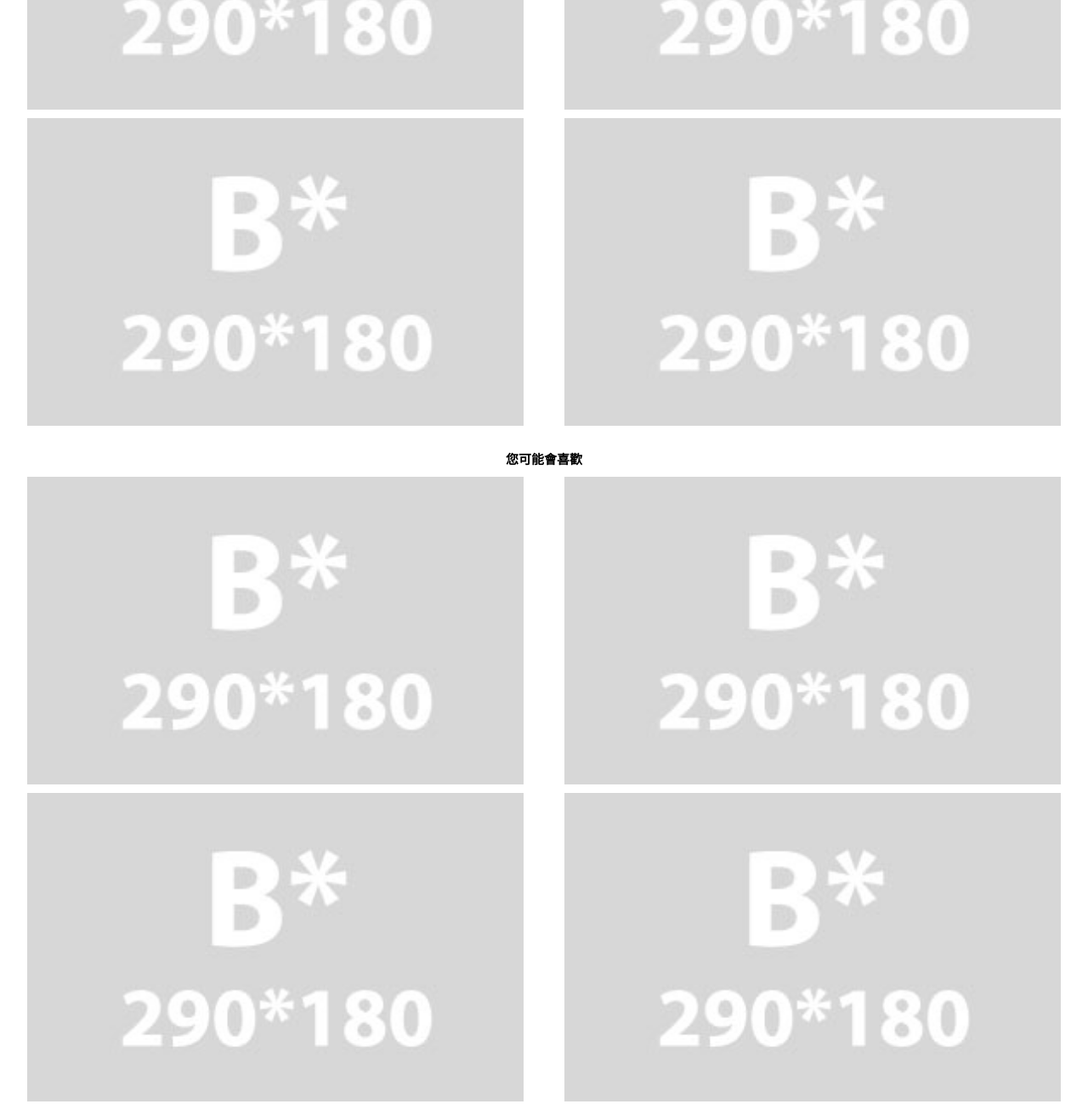
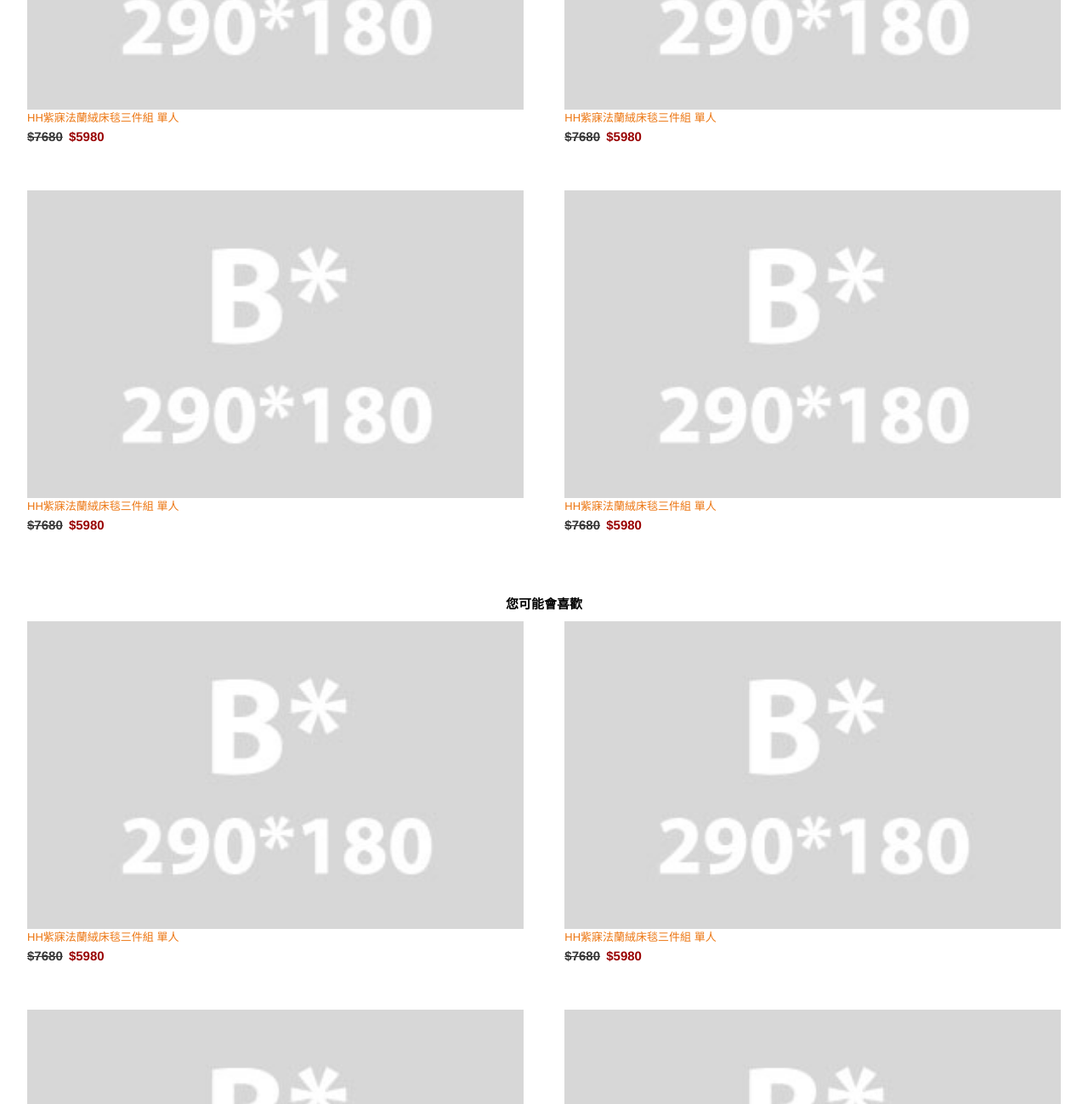
Before and after one commit to gioshall/i-house, a plain HTML site: page index.html in a window 1280 px wide. Shown: the part 2820-4119 px from the top of the page at 85% size. Drawn offline with Linux system fonts and the light colour scheme.

Commit message:
1214
Signed-off-by: gio.liao <gio.liao@ubitus.net>

```diff
--- a/index.html
+++ b/index.html
@@ -84,48 +84,108 @@
 			<h2>新商品</h2>
 			<ul>
 				<li>
-					<a href="#"><img src="img/pic-04.jpg"></a>
+					<a href="#"><img src="img/pic-04.jpg">
+						<div class="info">
+						<h3>HH紫寐法蘭絨床毯三件組 單人</h3>
+						<div class="price"><del>$7680</del> $5980</div>
+						</div>
+					</a>
 				</li>
 				<li>
-					<a href="#"><img src="img/pic-04.jpg"></a>
+					<a href="#"><img src="img/pic-04.jpg">
+						<div class="info">
+						<h3>HH紫寐法蘭絨床毯三件組 單人</h3>
+						<div class="price"><del>$7680</del> $5980</div>
+						</div>
+					</a>
 				</li>
 				<li>
-					<a href="#"><img src="img/pic-04.jpg"></a>
+					<a href="#"><img src="img/pic-04.jpg">
+						<div class="info">
+						<h3>HH紫寐法蘭絨床毯三件組 單人</h3>
+						<div class="price"><del>$7680</del> $5980</div>
+						</div>
+					</a>
 				</li>
 				<li>
-					<a href="#"><img src="img/pic-04.jpg"></a>
+					<a href="#"><img src="img/pic-04.jpg">
+						<div class="info">
+						<h3>HH紫寐法蘭絨床毯三件組 單人</h3>
+						<div class="price"><del>$7680</del> $5980</div>
+						</div>
+					</a>
 				</li>
 			</ul>
 
 			<h2>您可能會喜歡</h2>
 			<ul>
 				<li>
-					<a href="#"><img src="img/pic-04.jpg"></a>
+					<a href="#"><img src="img/pic-04.jpg">
+						<div class="info">
+						<h3>HH紫寐法蘭絨床毯三件組 單人</h3>
+						<div class="price"><del>$7680</del> $5980</div>
+						</div>
+					</a>
 				</li>
 				<li>
-					<a href="#"><img src="img/pic-04.jpg"></a>
+					<a href="#"><img src="img/pic-04.jpg">
+						<div class="info">
+						<h3>HH紫寐法蘭絨床毯三件組 單人</h3>
+						<div class="price"><del>$7680</del> $5980</div>
+						</div>
+					</a>
 				</li>
 				<li>
-					<a href="#"><img src="img/pic-04.jpg"></a>
+					<a href="#"><img src="img/pic-04.jpg">
+						<div class="info">
+						<h3>HH紫寐法蘭絨床毯三件組 單人</h3>
+						<div class="price"><del>$7680</del> $5980</div>
+						</div>
+					</a>
 				</li>
 				<li>
-					<a href="#"><img src="img/pic-04.jpg"></a>
+					<a href="#"><img src="img/pic-04.jpg">
+						<div class="info">
+						<h3>HH紫寐法蘭絨床毯三件組 單人</h3>
+						<div class="price"><del>$7680</del> $5980</div>
+						</div>
+					</a>
 				</li>
 			</ul>
 
 			<h2>熱銷商品</h2>
 			<ul>
 				<li>
-					<a href="#"><img src="img/pic-04.jpg"></a>
+					<a href="#"><img src="img/pic-04.jpg">
+						<div class="info">
+						<h3>HH紫寐法蘭絨床毯三件組 單人</h3>
+						<div class="price"><del>$7680</del> $5980</div>
+						</div>
+					</a>
 				</li>
 				<li>
-					<a href="#"><img src="img/pic-04.jpg"></a>
+					<a href="#"><img src="img/pic-04.jpg">
+						<div class="info">
+						<h3>HH紫寐法蘭絨床毯三件組 單人</h3>
+						<div class="price"><del>$7680</del> $5980</div>
+						</div>
+					</a>
 				</li>
 				<li>
-					<a href="#"><img src="img/pic-04.jpg"></a>
+					<a href="#"><img src="img/pic-04.jpg">
+						<div class="info">
+						<h3>HH紫寐法蘭絨床毯三件組 單人</h3>
+						<div class="price"><del>$7680</del> $5980</div>
+						</div>
+					</a>
 				</li>
 				<li>
-					<a href="#"><img src="img/pic-04.jpg"></a>
+					<a href="#"><img src="img/pic-04.jpg">
+						<div class="info">
+						<h3>HH紫寐法蘭絨床毯三件組 單人</h3>
+						<div class="price"><del>$7680</del> $5980</div>
+						</div>
+					</a>
 				</li>
 			</ul>
 
--- a/sass/screen.sass
+++ b/sass/screen.sass
@@ -364,6 +364,25 @@ body
 				a,
 				img
 					width: 100%
+				a
+					text-decoration: none
+					.info
+						display: block
+						text-align: left
+						height: 85px
+						overflow: hidden
+					h3
+						font-size: 13px
+						line-height: 20px
+						color: $primary-color
+					.price
+						font-size: 15px
+						line-height: 23px
+						font-weight: bold
+						color: $color-red
+						del
+							color: #363636
+							margin-right: 3px
 				&:nth-of-type(odd)
 					margin: 0 0 10px 0
 				&:nth-of-type(even)
```
Also changed, not shown: stylesheets/screen.css.
